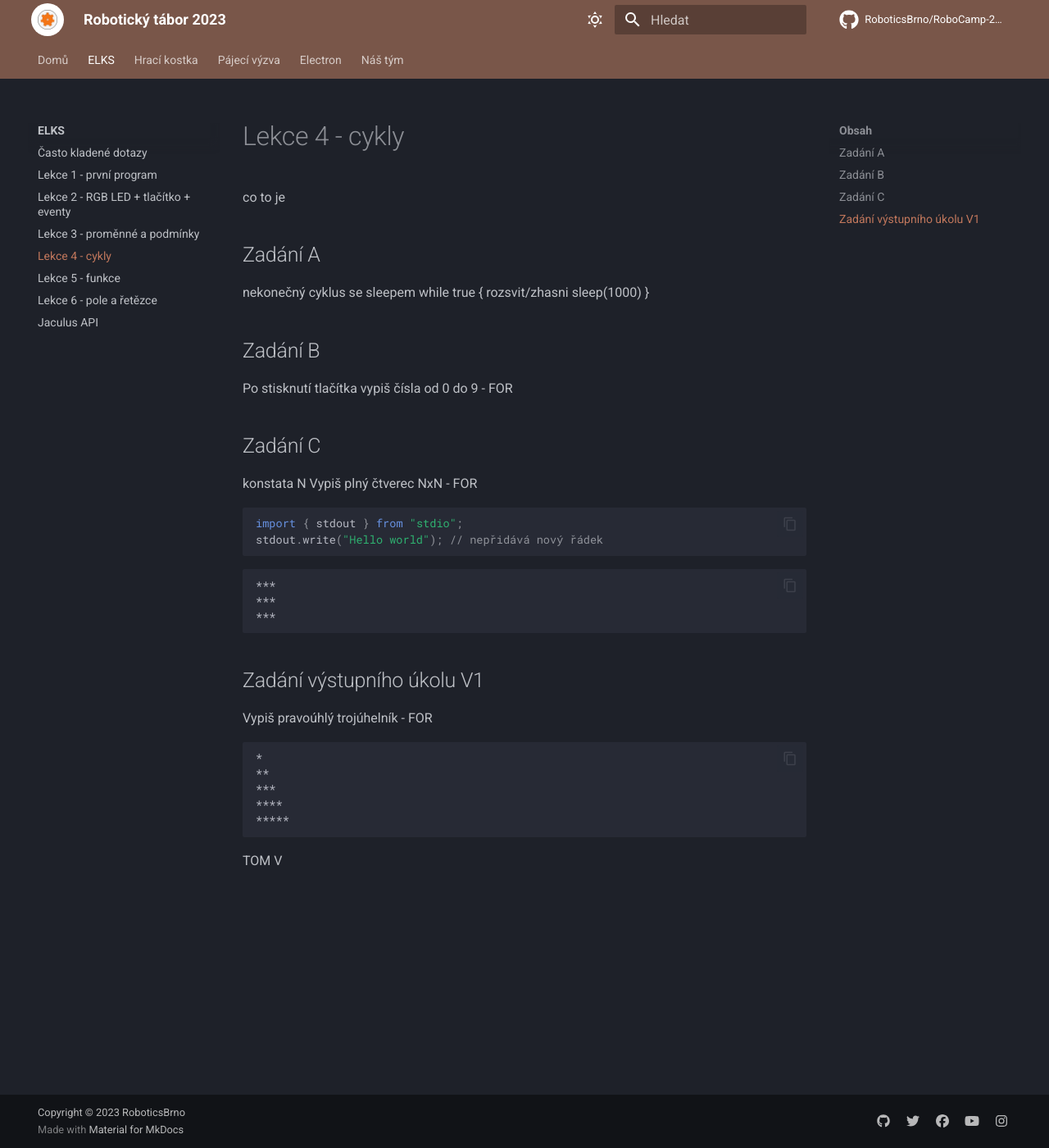
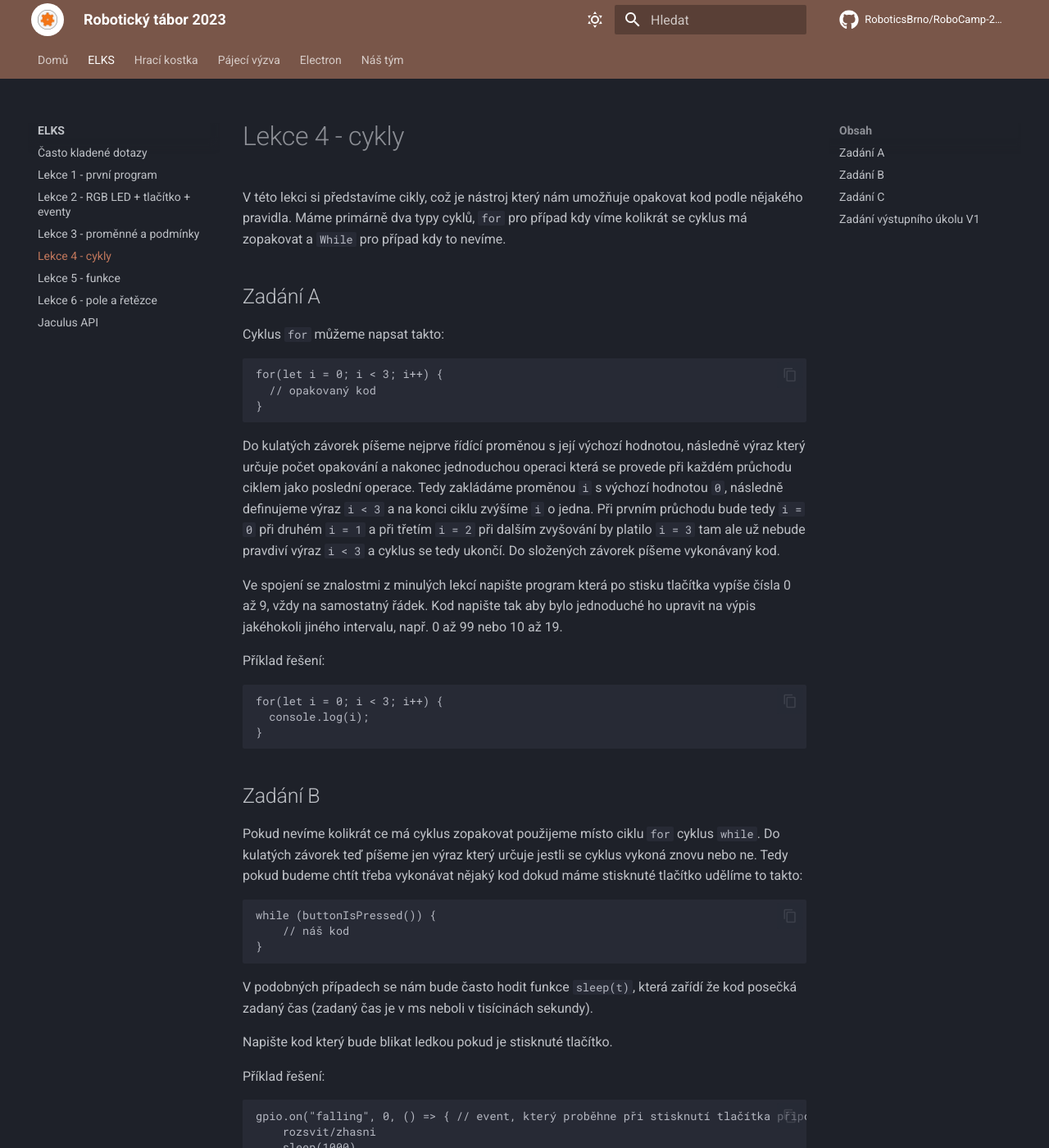
Before and after one commit to RoboticsBrno/RoboCamp-2023, an MkDocs documentation site: the page built from docs/elks/lekce4/index.md, in a window 1280 px wide and 1400 px high. Shown: the whole window at 82% size. Built offline with MkDocs 1.6.1 and Material for MkDocs 9.7.7, drawn with Linux system fonts in a browser that asks for light colours; comment, search, counter and statistics services are not loaded; some of the changed text lies outside the part shown.

Commit message:
lecture4: wip

````diff
--- a/docs/elks/lekce4/index.md
+++ b/docs/elks/lekce4/index.md
@@ -1,38 +1,68 @@
 # Lekce 4 - cykly
 
-co to je
+V této lekci si představíme cikly, což je nástroj který nám umožňuje opakovat kod podle nějakého pravidla.
+Máme primárně dva typy cyklů, ``` for ``` pro případ kdy víme kolikrát se cyklus má zopakovat a ``` While ``` pro případ kdy to nevíme.
 
 ## Zadání A
+Cyklus ``` for ```  můžeme napsat takto:
+```
+for(let i = 0; i < 3; i++) {
+  // opakovaný kod
+}
+```
+Do kulatých závorek píšeme nejprve řídící proměnou s její výchozí hodnotou, následně výraz který určuje počet opakování a nakonec jednoduchou operaci která se provede při každém průchodu ciklem jako poslední operace.
+Tedy zakládáme proměnou ``` i ``` s výchozí hodnotou ``` 0 ```, následně definujeme výraz ``` i < 3 ``` a na konci ciklu zvýšíme ``` i ``` o jedna.
+Při prvním průchodu bude tedy ``` i = 0 ``` při druhém ``` i = 1 ``` a při třetím ``` i = 2 ``` při dalším zvyšování by platilo ``` i = 3 ``` tam ale už nebude pravdiví výraz ``` i < 3 ``` a cyklus se tedy ukončí.
+Do složených závorek píšeme vykonávaný kod.
 
-nekonečný cyklus se sleepem
-while true {
-	rozsvit/zhasni
-	sleep(1000)
+Ve spojení se znalostmi z minulých lekcí napište program která po stisku tlačítka vypíše čísla 0 až 9, vždy na samostatný řádek.
+Kod napište tak aby bylo jednoduché ho upravit na výpis jakéhokoli jiného intervalu, např. 0 až 99 nebo 10 až 19.
+
+Příklad řešení:
+```
+for(let i = 0; i < 3; i++) {
+  console.log(i);
 }
+```
 
 ## Zadání B
+Pokud nevíme kolikrát ce má cyklus zopakovat použijeme místo ciklu ``` for ``` cyklus ``` while ```.
+Do kulatých závorek teď píšeme jen výraz který určuje jestli se cyklus vykoná znovu nebo ne.
+Tedy pokud budeme chtít třeba vykonávat nějaký kod dokud máme stisknuté tlačítko udělíme to takto:
+```
+while (buttonIsPressed()) {
+	// náš kod
+}
+```
+V podobných případech se nám bude často hodit funkce ``` sleep(t) ```, která zařídí že kod posečká zadaný čas (zadaný čas je v ms neboli v tisícinách sekundy).
 
-Po stisknutí tlačítka vypiš čísla od 0 do 9 - FOR
+Napište kod který bude blikat ledkou pokud je stisknuté tlačítko.
 
+Příklad řešení:
+```
+gpio.on("falling", 0, () => { // event, který proběhne při stisknutí tlačítka připojeného na pin 0
+    rozsvit/zhasni
+	sleep(1000)
+});
+```
 
 ## Zadání C
-
-konstata N
-Vypiš plný čtverec NxN - FOR
-```ts
-import { stdout } from "stdio";
-stdout.write("Hello world"); // nepřidává nový řádek
-```
-
+Nyní napište kod který do konzole vypíše čtverec složený z hvězdiček (znaku `*`),
+např. takto:
 ```
 ***
 ***
 ***
 ```
+Velikost tohoto čtverce určete pomocí konstanty jejíž hodnota udává počet řádku a sloupců.
+
+Příklad řešení:
+```
+const
+```
 
 ## Zadání výstupního úkolu V1
-
-Vypiš pravoúhlý trojúhelník - FOR
+Stejně jako v zadání C budeme do konzole vykreslovat geometrický obrazec akorát tentokrát to bude trojúhelník jako tenhle:
 
 ```
 *
@@ -41,5 +71,3 @@
 ****
 *****
 ```
-
-TOM V
````
